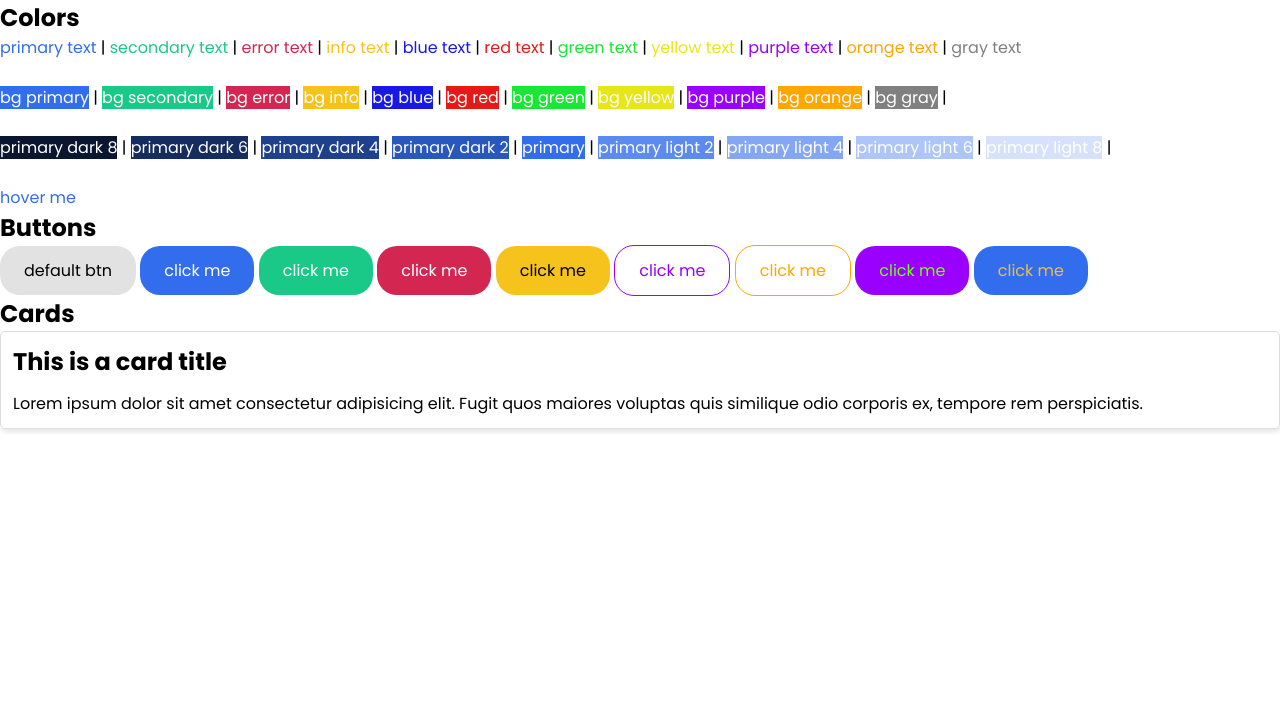
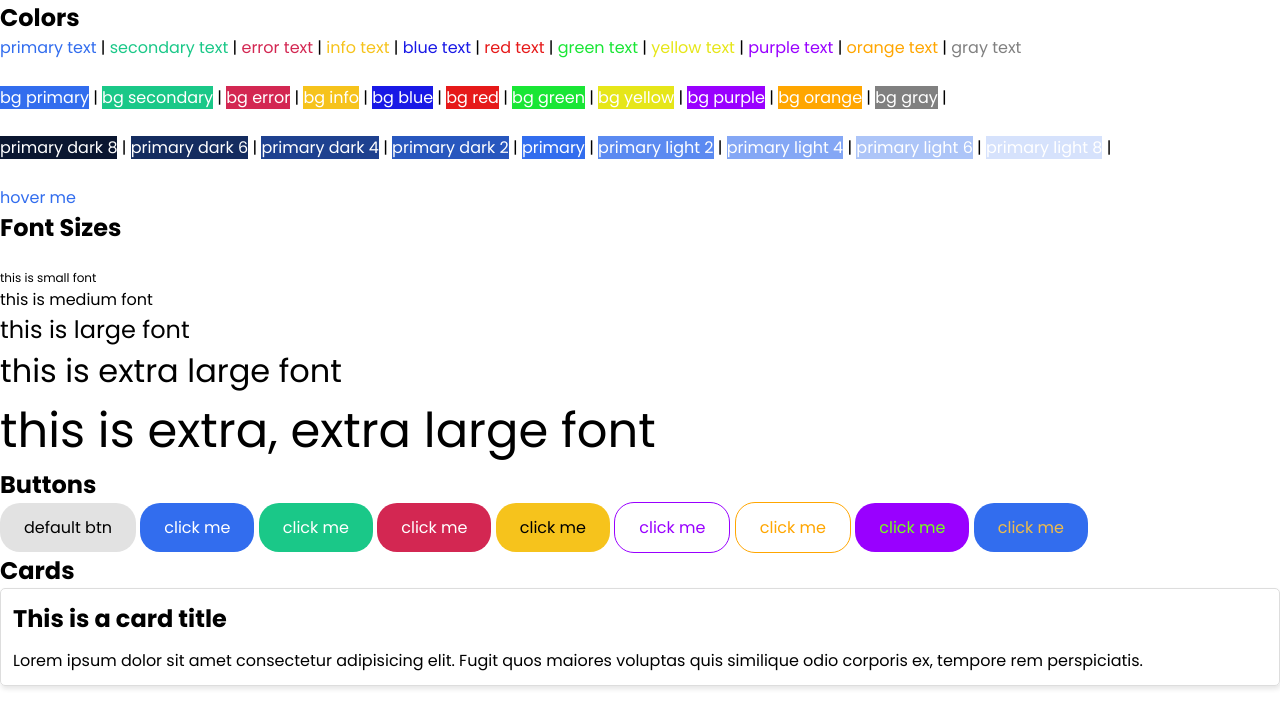
Before and after one commit to EvansMungai/ShinobiCSS, a website: page index.html in a window 1280 px wide. Drawn offline with Linux system fonts and the light colour scheme.

Commit message:
Add utility classes to the index file

```diff
--- a/index.html
+++ b/index.html
@@ -53,6 +53,12 @@
 
 
     <!-- font-sizes -->
+    <h2 class="mb-2">Font Sizes</h2>
+    <div class="font-sm">this is small font</div>
+    <div class="font-md">this is medium font</div>
+    <div class="font-lg">this is large font</div>
+    <div class="font-xl">this is extra large font</div>
+    <div class="font-xxl">this is extra, extra large font</div>
 
     <!-- buttons  -->
     <h2>Buttons</h2>
```
